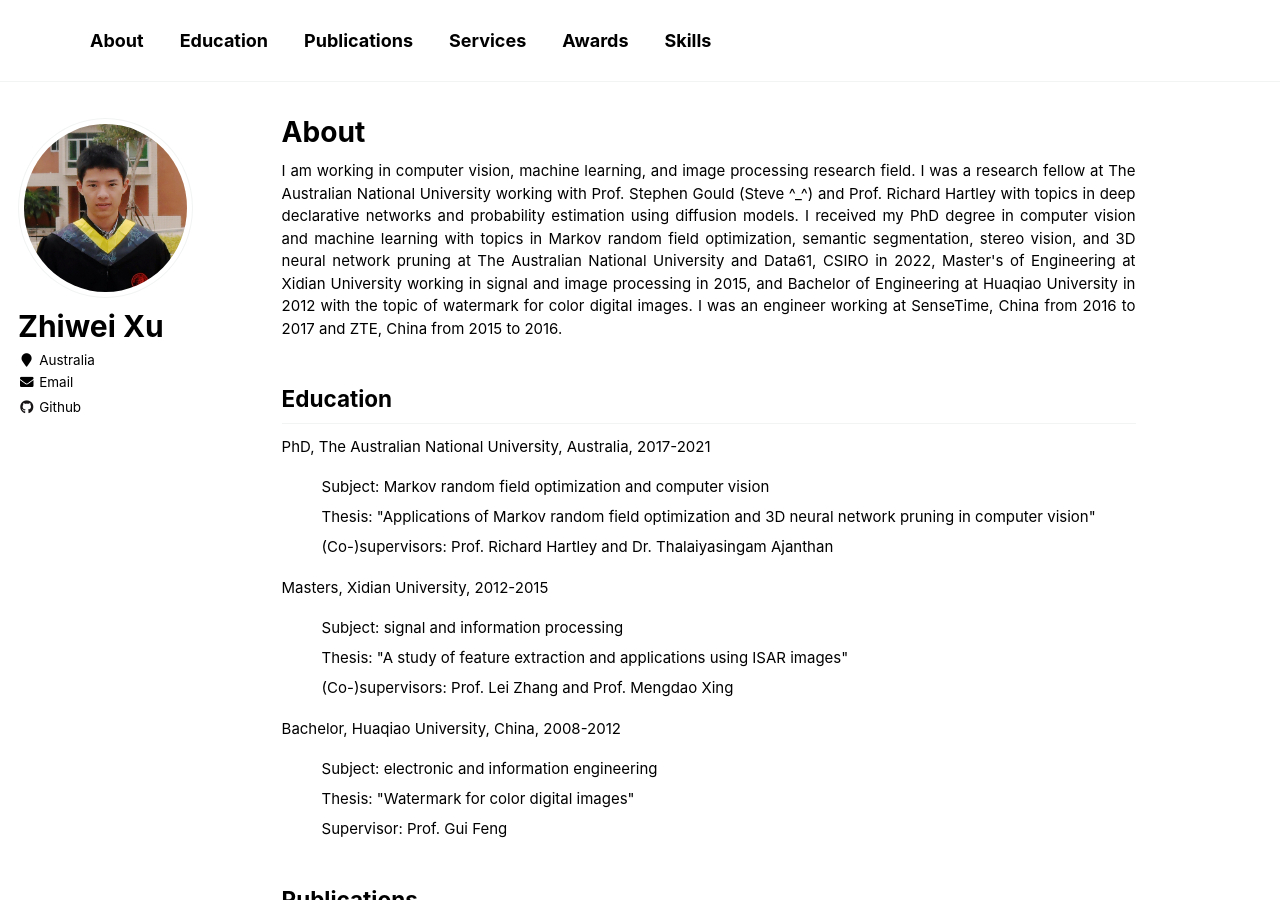
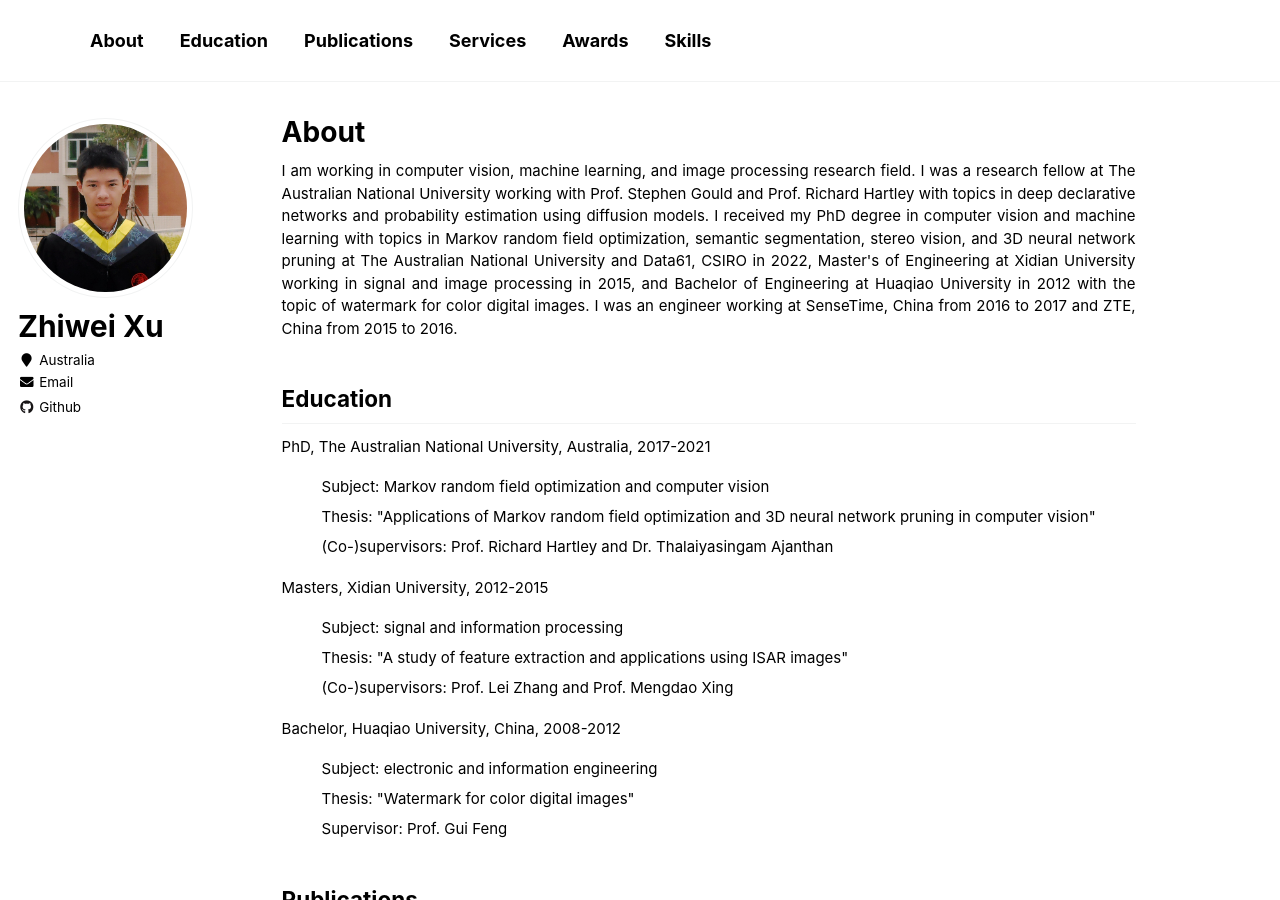
Before and after one commit to zwxu064/zwxu064.github.io, a Jekyll site: the page built from _pages/about.html, in a window 1280 px wide and 900 px high. Built offline with Jekyll 4.4.1, drawn with Linux system fonts in a browser that asks for light colours.

Commit message:
Update about.html

```diff
--- a/_pages/about.html
+++ b/_pages/about.html
@@ -9,7 +9,7 @@
 ---
 
 <p> I am working in computer vision, machine learning, and image processing research field.
-  I was a research fellow at The Australian National University working with <a style="color: inherit;" href="https://users.cecs.anu.edu.au/~sgould/" target="_blank">Prof. Stephen Gould</a> (Steve ^_^)
+  I was a research fellow at The Australian National University working with <a style="color: inherit;" href="https://users.cecs.anu.edu.au/~sgould/" target="_blank">Prof. Stephen Gould</a>
   and <a style="color: inherit;" href="http://users.cecs.anu.edu.au/~hartley/" target="_blank">Prof. Richard Hartley</a> with topics in
   <a style="color: inherit;" href="https://github.com/anucvml/ddn" target="_blank">deep declarative networks</a>
   and probability estimation using diffusion models.
```
